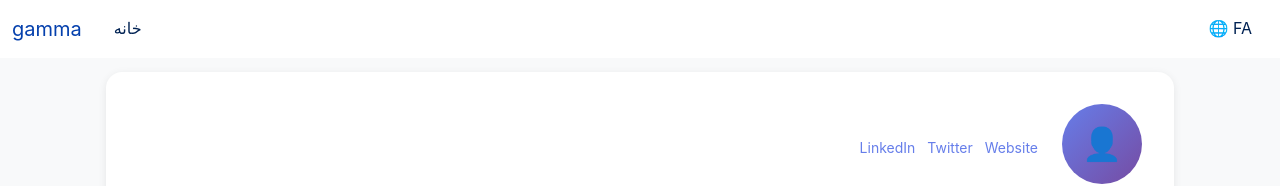
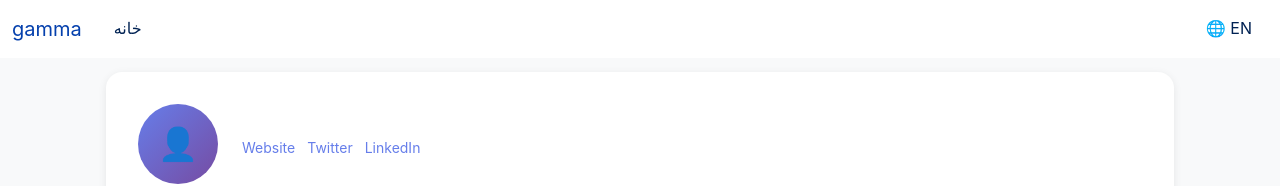
Before and after one commit to alikasiri1/Blog_Generator_front, a website: page Blog.html in a window 1280 px wide. Shown: the top 186 px of the page. Drawn offline with nearby package versions, Linux system fonts and the light colour scheme.

Commit message:
updating theme,language,withd based on blog.settings

```diff
--- a/Blog.html
+++ b/Blog.html
@@ -64,7 +64,7 @@
             --color-primary-hover: #6d28d9;
             --color-border: #2d3748;
             --color-shadow: rgba(0, 0, 0, 0.3);
-            --color-toolbar-bg: #0f172a;
+            --color-toolbar-bg: #9a9aee;
             --color-toolbar-hover: #1e293b;
         }
 
@@ -100,6 +100,91 @@
 
             --font-heading: 'Palatino', 'Book Antiqua', serif;
             --font-body: 'Trebuchet MS', sans-serif;
+        }
+
+        /* Theme: Ocean */
+        [data-theme="ocean"] {
+            --color-bg: #e0f4ff;
+            --color-card-bg: #ffffff;
+            --color-text: #1a3a3a;
+            --color-heading: #0d4d5c;
+            --color-primary: #0ea5e9;
+            --color-primary-hover: #0284c7;
+            --color-border: #bae6fd;
+            --color-shadow: rgba(14, 165, 233, 0.1);
+            --color-toolbar-bg: #f0f9ff;
+            --color-toolbar-hover: #e0f2fe;
+
+            --font-heading: 'Trebuchet MS', sans-serif;
+            --font-body: 'Arial', sans-serif;
+        }
+
+        /* Theme: Forest */
+        [data-theme="forest"] {
+            --color-bg: #f0fdf4;
+            --color-card-bg: #ffffff;
+            --color-text: #1b4332;
+            --color-heading: #081c15;
+            --color-primary: #22c55e;
+            --color-primary-hover: #16a34a;
+            --color-border: #dcfce7;
+            --color-shadow: rgba(34, 197, 94, 0.1);
+            --color-toolbar-bg: #f7fee7;
+            --color-toolbar-hover: #ecfdf5;
+
+            --font-heading: 'Georgia', serif;
+            --font-body: 'Verdana', sans-serif;
+        }
+
+        /* Theme: Sunset */
+        [data-theme="sunset"] {
+            --color-bg: #fef2f2;
+            --color-card-bg: #ffffff;
+            --color-text: #7c2d12;
+            --color-heading: #431407;
+            --color-primary: #ea580c;
+            --color-primary-hover: #c2410c;
+            --color-border: #fed7aa;
+            --color-shadow: rgba(234, 88, 12, 0.1);
+            --color-toolbar-bg: #fef3c7;
+            --color-toolbar-hover: #fde68a;
+
+            --font-heading: 'Times New Roman', serif;
+            --font-body: 'Comic Sans MS', cursive;
+        }
+
+        /* Theme: Purple Haze */
+        [data-theme="purple-haze"] {
+            --color-bg: #f5f3ff;
+            --color-card-bg: #ffffff;
+            --color-text: #4c1d95;
+            --color-heading: #2e1065;
+            --color-primary: #a78bfa;
+            --color-primary-hover: #9f7aea;
+            --color-border: #e9d5ff;
+            --color-shadow: rgba(167, 139, 250, 0.1);
+            --color-toolbar-bg: #faf5ff;
+            --color-toolbar-hover: #f3e8ff;
+
+            --font-heading: 'Palatino', serif;
+            --font-body: 'Georgia', serif;
+        }
+
+        /* Theme: Monochrome */
+        [data-theme="monochrome"] {
+            --color-bg: #f5f5f5;
+            --color-card-bg: #ffffff;
+            --color-text: #424242;
+            --color-heading: #000000;
+            --color-primary: #757575;
+            --color-primary-hover: #616161;
+            --color-border: #e0e0e0;
+            --color-shadow: rgba(0, 0, 0, 0.12);
+            --color-toolbar-bg: #fafafa;
+            --color-toolbar-hover: #eeeeee;
+
+            --font-heading: 'Arial', sans-serif;
+            --font-body: 'Arial', sans-serif;
         }
 
         * {
@@ -1532,7 +1617,7 @@
             // const contentPlaceholder = lang === 'fa' ? 'نوشتن را شروع کنید...' : 'Start writing...';
 
             // Re-render to apply placeholders
-            renderCards();
+            // renderCards();
         }
 
         function setTheme(theme) {
@@ -1554,9 +1639,9 @@
             // loadFromLocalStorage();
             // setupEventListeners();
             // setupKeyboardShortcuts();
-            currentLanguage = 'fa';
-            console.log(currentLanguage);
-            updateLanguage(currentLanguage);
+            // currentLanguage = 'fa';
+            // console.log(currentLanguage);
+
 
             // Load sample data if no cards exist
             // if (cards.length === 3) {
@@ -1573,7 +1658,28 @@
                 console.error("No blog data found");
                 return;
             }
-            console.log(blog.content)
+            console.log(blog)
+
+            document.body.dataset.theme = blog.settings.theme;
+
+            currentLanguage = blog.settings.language;
+            const html = document.documentElement;
+            const btn = document.getElementById('langBtn');
+            if (currentLanguage === 'fa') {
+                    html.setAttribute('dir', 'rtl');
+                    html.setAttribute('lang', 'fa');
+                    btn.textContent = '🌐 FA';
+            } else {
+                html.setAttribute('dir', 'ltr');
+                html.setAttribute('lang', 'en');
+                btn.textContent = '🌐 EN';
+            }
+            updateLanguage(currentLanguage);
+
+            const savedWidth = blog.settings.containerWidth
+            if (savedWidth) {
+                document.documentElement.style.setProperty('--container-width', savedWidth );
+            }
 
             let admin = JSON.parse(localStorage.getItem('adminInfo'));
             // const userNameSpan = document.querySelector('#userDropdown span');
```
Also changed, not shown: admin.html (+5 -5 lines), edit-blog.html (+37 -39 lines).
